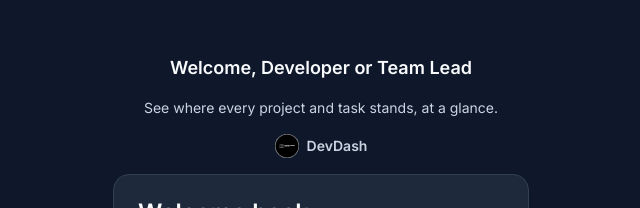
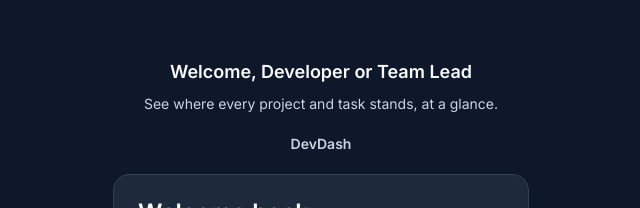
Before and after one commit to Aime-Serge/innovation-hacks-task4-platform, a Next.js app in the folder frontend/: page /login in a window 1280 px wide. Shown: the part 117-325 px from the top of the page, without its empty margins (319-959 px from the left). Built offline with nearby package versions, Linux system fonts and the light colour scheme; no server answers.

Commit message:
fix(task4): separate auth welcome and brand

```diff
--- a/frontend/src/features/auth/AuthCard.tsx
+++ b/frontend/src/features/auth/AuthCard.tsx
@@ -16,18 +16,18 @@ export function AuthCard({
   return (
     <main
       id="main-content"
-      className="mx-auto flex min-h-dvh max-w-md flex-col justify-center gap-4 p-4"
+      className="mx-auto flex min-h-dvh max-w-md flex-col justify-center gap-5 p-4"
     >
       <div className="brand-bar" />
-      <p className="text-center text-lg font-semibold text-fg">{t("auth.welcomeGreeting")}</p>
-      <p className="text-center text-sm text-muted">{t("footer.tagline")}</p>
+      <div className="flex flex-col items-center gap-2 text-center">
+        <p className="text-lg font-semibold text-fg">{t("auth.welcomeGreeting")}</p>
+        <p className="text-sm text-muted">{t("footer.tagline")}</p>
+      </div>
       <Link
         href="/"
         aria-label={t("auth.home")}
-        className="touch-target mx-auto flex items-center gap-2 rounded-md px-2 text-sm font-semibold text-muted hover:text-fg"
+        className="touch-target mx-auto flex items-center rounded-md px-2 text-sm font-semibold text-muted hover:text-fg"
       >
-        {/* eslint-disable-next-line @next/next/no-img-element -- a small fixed logo mark, as in Header */}
-        <img src="/logo.png" alt="" aria-hidden="true" className="size-6 rounded-full bg-white" />
         {t("app.name")}
       </Link>
       <Card className="flex flex-col gap-4 p-6">
```
